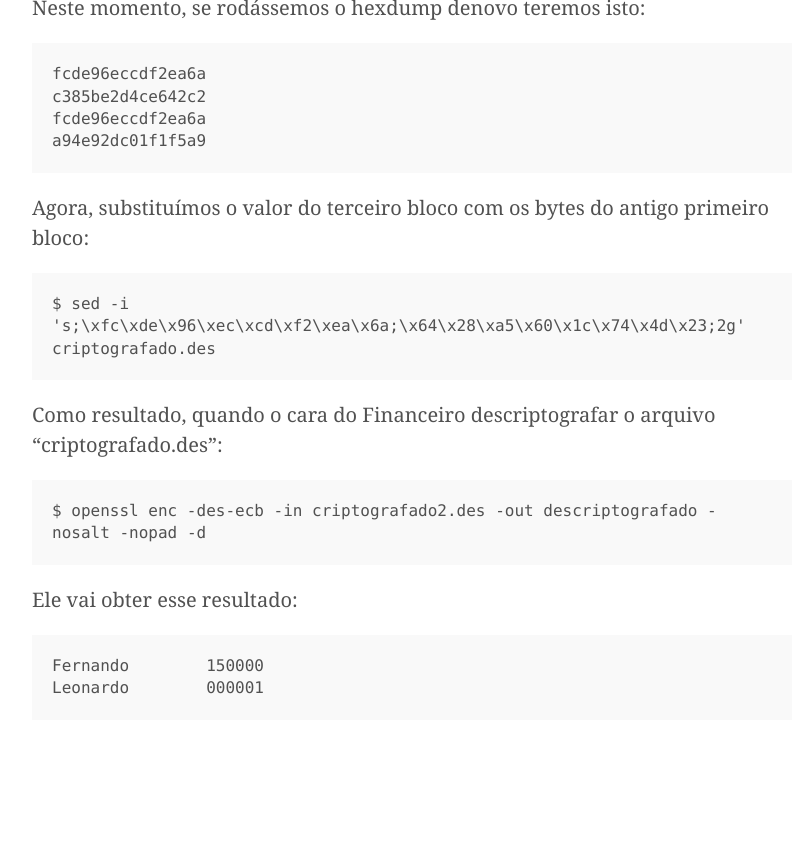
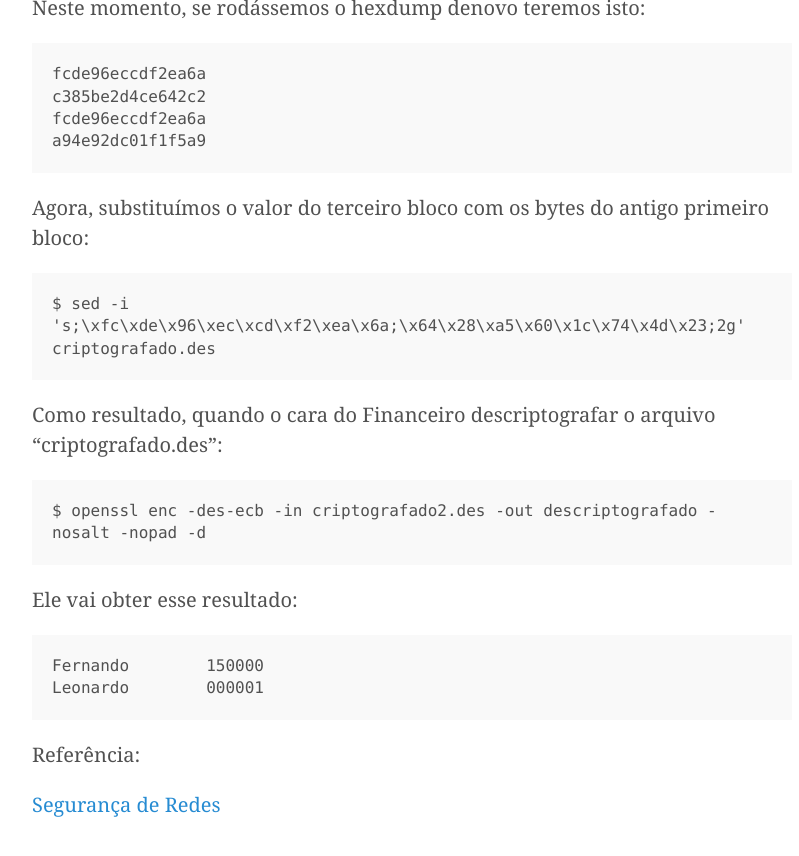
Before and after one commit to Kingm0b/jekyll-minimal-theme, a Jekyll site: the page built from _posts/2016-12-09-ecb-flaw.md, in a window 1280 px wide and 900 px high, scrolled down 2335 px. Shown: the top 856 px of the window, without its empty margins (228-1027 px from the left). Built offline with Jekyll 4.4.1, drawn with Linux system fonts in a browser that asks for light colours; before the commit the page ends 3135 px from its top, so only the background shows below that.

Commit message:
Update 2016-12-09-ecb-flaw.md

````diff
--- a/_posts/2016-12-09-ecb-flaw.md
+++ b/_posts/2016-12-09-ecb-flaw.md
@@ -97,3 +97,7 @@ Ele vai obter esse resultado:
 Fernando	150000
 Leonardo	000001
 ```
+
+Referência:
+
+[Segurança de Redes](https://raw.githubusercontent.com/m0blabs/m0blabs.github.io/master/images/2016-12-09/ecb.png)
````
